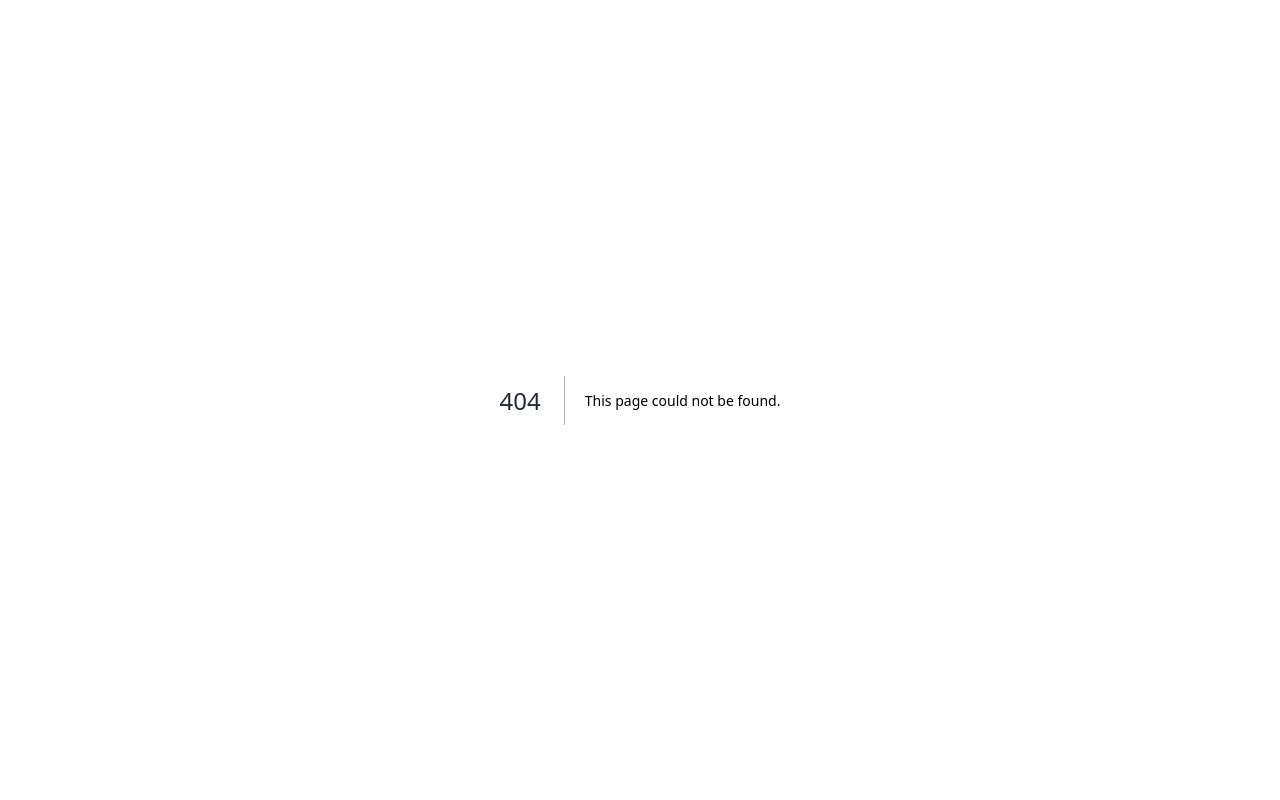
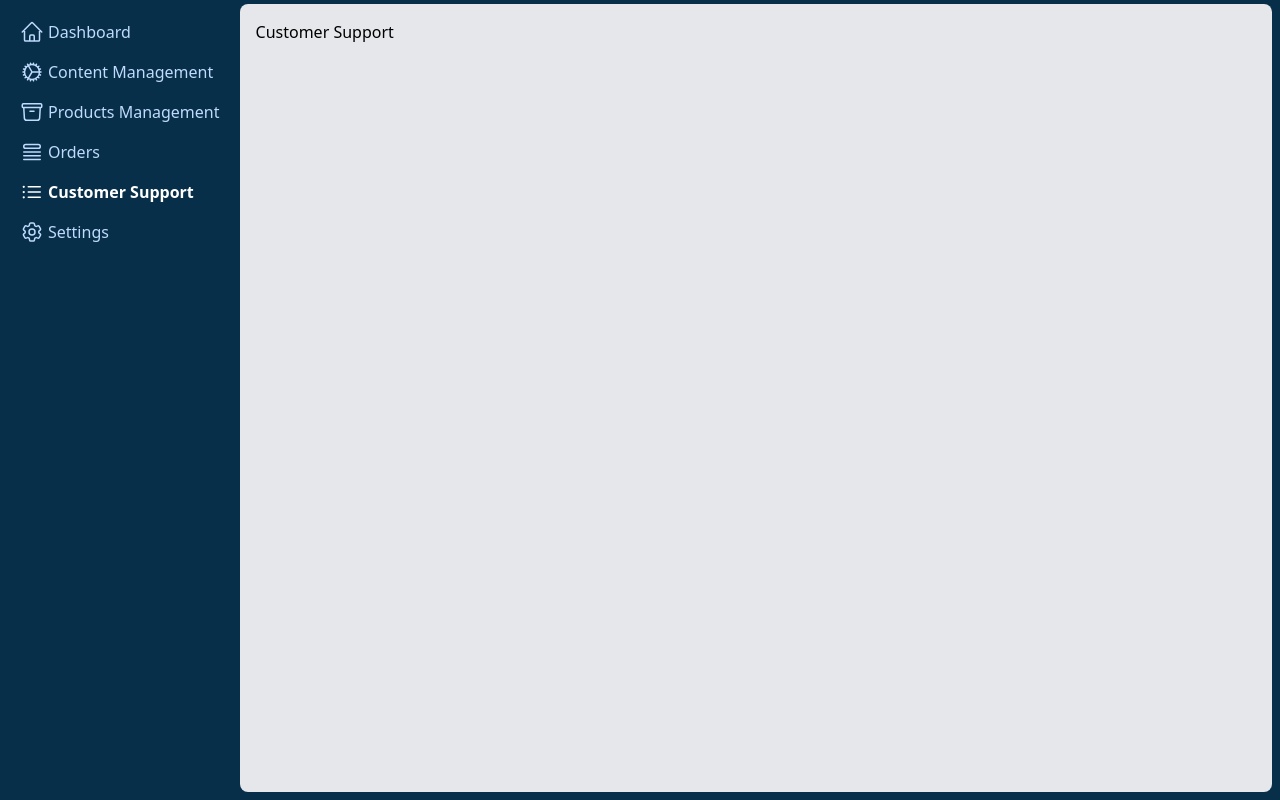
Before and after one commit to chamma08/ecommerce-website, a Next.js app: page /support in a window 1280 px wide. Before the commit this address had no page. Built offline with nearby package versions, Linux system fonts and the light colour scheme; no server answers.

Commit message:
created customer support

```diff
--- a/components/Nav.js
+++ b/components/Nav.js
@@ -38,7 +38,7 @@ export default function Nav({show}) {
           </svg>
           Orders
         </Link>
-        <Link href={'/categories'} className={pathname.includes('/categories') ? activeLink : inactiveLink}>
+        <Link href={'/support'} className={pathname.includes('/support') ? activeLink : inactiveLink}>
           <svg xmlns="http://www.w3.org/2000/svg" fill="none" viewBox="0 0 24 24" strokeWidth={1.5} stroke="currentColor" className={pathname.includes('/categories') ? activeIcon : inactiveIcon}>
           <path strokeLinecap="round" strokeLinejoin="round" d="M8.25 6.75h12M8.25 12h12m-12 5.25h12M3.75 6.75h.007v.008H3.75V6.75zm.375 0a.375.375 0 11-.75 0 .375.375 0 01.75 0zM3.75 12h.007v.008H3.75V12zm.375 0a.375.375 0 11-.75 0 .375.375 0 01.75 0zm-.375 5.25h.007v.008H3.75v-.008zm.375 0a.375.375 0 11-.75 0 .375.375 0 01.75 0z" />
         </svg>
--- a/pages/api/orders.js
+++ b/pages/api/orders.js
@@ -1,7 +1,24 @@
 import { mongooseConnect } from "@/lib/mongoose";
 import { Order } from "@/models/Order";
 
-export default async function handler(req,res) {
-  await mongooseConnect();
-  res.json(await Order.find().sort({createdAt:-1}));
+export default async function handle(req,res){
+    const {method} = req;
+    await mongooseConnect();
+
+    if(method === 'GET'){
+        if (req.query?.id) {
+            res.json(await Order.findOne({id:req.query.id}));
+        }else{
+            res.json(await Order.find());
+        }
+
+    }
+
+
+    if (method === 'DELETE'){
+        if (req.query?.id){
+            await Order.deleteOne({id:req.query?.id});
+            res.json(true);
+        }
+    }
 }
--- a/pages/orders.js
+++ b/pages/orders.js
@@ -1,33 +1,97 @@
 import Layout from "@/components/Layout";
 import axios from "axios";
+import { useRouter } from "next/router";
 import { useEffect, useState } from "react";
 
+// Define the deleteOrder function
+async function deleteOrder(id) {
+  await mongooseConnect();
+  await Order.deleteOne({ _id: id });
+}
+
+// Define the OrdersPage component
 export default function OrdersPage() {
-  const [orders,setOrders] = useState([]);
+  const [orders, setOrders] = useState([]);
+  const router = useRouter();
+  const [currentPage, setCurrentPage] = useState(1);
+  const ordersPerPage = 10;
+  const [searchQuery, setSearchQuery] = useState('');
+  const {id} = router.query;
+
   useEffect(() => {
     axios.get('/api/orders').then(response => {
       setOrders(response.data);
     });
   }, []);
+
+  async function deleteOrderHandler(id) {
+    try {
+      await axios.delete(`/api/orders/${id}`);
+      const updatedOrders = orders.filter(order => order._id !== id);
+      setOrders(updatedOrders);
+    } catch (error) {
+      console.error(error);
+    }
+  };
+  const indexOfLastOrder = currentPage * ordersPerPage;
+  const indexOfFirstOrder = indexOfLastOrder - ordersPerPage;
+  const currentOrders = orders.slice(indexOfFirstOrder, indexOfLastOrder);
+
+  const prevPage = () => {
+    setCurrentPage(currentPage - 1);
+  };
+
+  const nextPage = () => {
+    setCurrentPage(currentPage + 1);
+  };
+
+  const changePage = (pageNumber) => {
+    setCurrentPage(pageNumber);
+  };
+
+  const pageNumbers = [];
+  for (let i = 1; i <= Math.ceil(orders.length / ordersPerPage); i++) {
+    pageNumbers.push(i);
+  }
+
+  const filteredOrders = orders.filter(order =>
+    order.name.toLowerCase().includes(searchQuery.toLowerCase()) ||
+    order.email.toLowerCase().includes(searchQuery.toLowerCase()) ||
+    order.city.toLowerCase().includes(searchQuery.toLowerCase()) ||
+    order.streetAddress.toLowerCase().includes(searchQuery.toLowerCase())
+  );
+
   return (
     <Layout>
       <h1>Orders</h1>
-      <table className="basic">
+
+      <div style={{ display: 'flex', justifyContent: 'center', marginBottom: '20px' }}>
+        <input
+          type="text"
+          placeholder="Search orders..."
+          value={searchQuery}
+          onChange={e => setSearchQuery(e.target.value)}
+          style={{ padding: '5px', fontSize: '16px', width: '300px' }}
+        />
+      </div>
+
+      <div style={{ maxHeight: '1400px', overflowY: 'auto' }}>
+        <table className="basic" style={{ width: '100%', maxWidth: '1100px', padding: '10px', position: 'elative' }}>
           <thead>
             <tr>
               <th>Date</th>
               <th>Paid</th>
               <th>Recipient</th>
               <th>Products</th>
+              <th>Action</th>
             </tr>
           </thead>
           <tbody>
-        {orders.length > 0 && orders.map(order => (
+            {filteredOrders.slice(indexOfFirstOrder, indexOfLastOrder).map(order => (
               <tr key={order._id}>
-            <td>{(new Date(order.createdAt)).toLocaleString()}
-            </td>
-            <td className={order.paid ? 'text-green-600' : 'text-red-600'}>
-              {order.paid ? 'YES' : 'NO'}
+                <td>{(new Date(order.createdAt)).toLocaleString()}</td>
+                <td className={order.paid? 'text-green-600' : 'text-red-600'}>
+                  {order.paid? 'YES' : 'NO'}
                 </td>
                 <td>
                   {order.name} {order.email}<br />
@@ -42,10 +106,21 @@ export default function OrdersPage() {
                     </>
                   ))}
                 </td>
+                <td>
+                  <button onClick={() => deleteOrderHandler(order._id)} style={{ fontSize: '15px', padding: '5px', backgroundColor: 'red', color: 'white', borderRadius: '5px' }}>Delete</button>
+                </td>
               </tr>
             ))}
           </tbody>
         </table>
+        <div style={{ marginTop: '20px', display: 'flex', justifyContent: 'center' }}>
+          <button disabled={currentPage === 1} onClick={prevPage} style={{ fontSize: '15px', padding: '5px', backgroundColor: '#ccc', color: 'black', borderRadius: '5px', marginRight: '10px' }}>Previous</button>
+          {pageNumbers.map(number => (
+            <button key={number} disabled={number === currentPage} onClick={() => changePage(number)} style={{ fontSize: '15px', padding: '5px', backgroundColor: number === currentPage? '#333' : '#ccc', color: 'white', borderRadius: '5px', marginLeft: '5px', marginRight: '5px' }}>{number}</button>
+          ))}
+          <button disabled={indexOfLastOrder >= orders.length} onClick={nextPage} style={{ fontSize: '15px', padding: '5px', backgroundColor: '#ccc', color: 'black', borderRadius: '5px', marginLeft: '10px' }}>Next</button>
+        </div>
+      </div>
     </Layout>
   );
 }
--- /dev/null
+++ b/pages/support.js
@@ -0,0 +1,9 @@
+import Layout from "@/components/Layout";
+
+export default function Support() {
+    return (
+        <Layout>
+            Customer Support
+        </Layout>
+    )
+}
```
Lines whose indentation alone changed are shown as unchanged.
